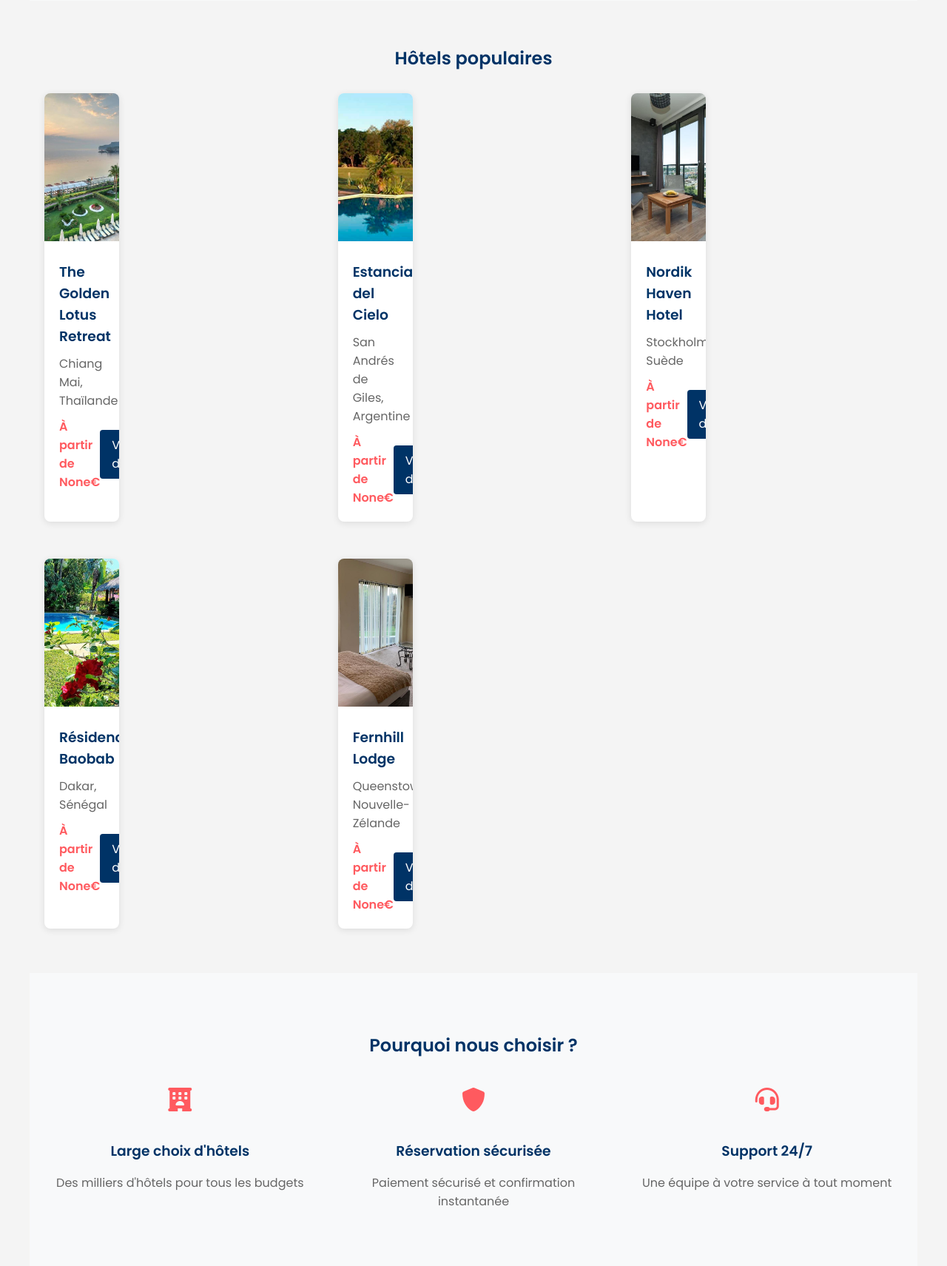
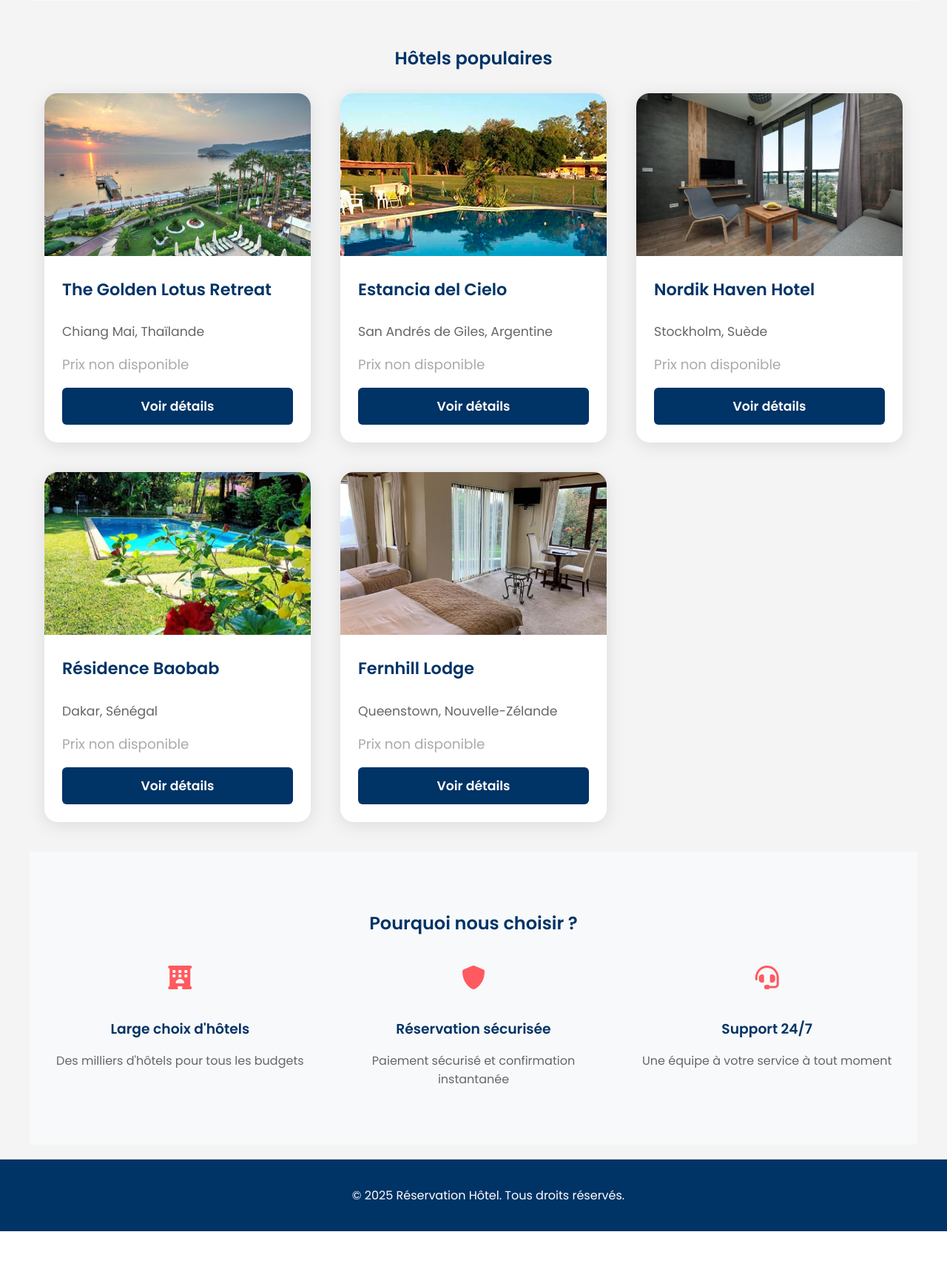
Before and after one commit to ayoubmk17/Reserv_hotel, a Django app: page / in a window 1280 px wide. Shown: the part 520-2231 px from the top of the page at 74% size. After the commit the page ends 2184 px from the top, so only its background shows below. Run offline with Django 4.2, Linux system fonts and the light colour scheme; data comes from the database, SQL or seed files in the repository; data that the repository does not hold is empty.

Commit message:
front fixed

```diff
--- a/templates/home.html
+++ b/templates/home.html
@@ -19,21 +19,25 @@
 <div class="featured-hotels" style="padding: 40px 20px;">
     <h2 style="text-align: center; color: #003366; margin-bottom: 30px;">Hôtels populaires</h2>
 
-    <div class="hotel-grid" style="display: grid; grid-template-columns: repeat(auto-fill, minmax(300px, 1fr)); gap: 30px; max-width: 1200px; margin: 0 auto;">
+    <div class="hotel-grid-home">
         {% for hotel in hotels %}
-        <div class="hotel-card" style="background: white; border-radius: 8px; overflow: hidden; box-shadow: 0 2px 10px rgba(0,0,0,0.1);">
-            {% if hotel.image %}
-            <img src="{{ hotel.image.url }}" alt="{{ hotel.name }}" style="width: 100%; height: 200px; object-fit: cover;">
-            {% else %}
-            <img src="https://via.placeholder.com/400x300?text=Hotel+Image" alt="{{ hotel.name }}" style="width: 100%; height: 200px; object-fit: cover;">
-            {% endif %}
-            <div style="padding: 20px;">
-                <h3 style="margin: 0 0 10px; color: #003366;">{{ hotel.name }}</h3>
-                <p style="color: #666; margin: 0 0 10px;">{{ hotel.city }}, {{ hotel.country }}</p>
-                <div style="display: flex; justify-content: space-between; align-items: center;">
-                    <span style="color: #ff5a5f; font-weight: 600;">À partir de {{ hotel.min_price }}€</span>
-                    <a href="{% url 'hotel-detail' hotel.id %}" style="background-color: #003366; color: white; padding: 8px 16px; text-decoration: none; border-radius: 4px;">Voir détails</a>
-                </div>
+        <div class="hotel-card-home">
+            <div class="hotel-image-home">
+                {% if hotel.image %}
+                <img src="{{ hotel.image.url }}" alt="{{ hotel.name }}">
+                {% else %}
+                <img src="https://via.placeholder.com/400x300?text=Hotel+Image" alt="{{ hotel.name }}">
+                {% endif %}
+            </div>
+            <div class="hotel-info-home">
+                <h3>{{ hotel.name }}</h3>
+                <p class="hotel-location-home">{{ hotel.city }}, {{ hotel.country }}</p>
+                {% if hotel.min_price is not None %}
+                    <div class="hotel-price-home">À partir de <span>{{ hotel.min_price }}€</span></div>
+                {% else %}
+                    <div class="hotel-price-home hotel-price-na">Prix non disponible</div>
+                {% endif %}
+                <a href="{% url 'hotel-detail' hotel.id %}" class="details-btn-home">Voir détails</a>
             </div>
         </div>
         {% empty %}
@@ -63,4 +67,89 @@
         </div>
     </div>
 </div>
+
+<style>
+.hotel-grid-home {
+    display: grid;
+    grid-template-columns: repeat(auto-fit, minmax(340px, 1fr));
+    gap: 40px;
+    max-width: 1200px;
+    margin: 0 auto;
+}
+.hotel-card-home {
+    background: white;
+    border-radius: 18px;
+    overflow: hidden;
+    box-shadow: 0 4px 24px rgba(0,0,0,0.10);
+    display: flex;
+    flex-direction: column;
+    transition: transform 0.3s, box-shadow 0.3s;
+    min-height: 100%;
+    align-items: stretch;
+}
+.hotel-card-home:hover {
+    transform: translateY(-8px) scale(1.03);
+    box-shadow: 0 8px 32px rgba(0,0,0,0.15);
+}
+.hotel-image-home img {
+    width: 100%;
+    height: 220px;
+    object-fit: cover;
+    display: block;
+}
+.hotel-info-home {
+    padding: 28px 24px 24px 24px;
+    display: flex;
+    flex-direction: column;
+    flex: 1;
+    justify-content: space-between;
+}
+.hotel-info-home h3 {
+    color: #003366;
+    margin: 0 0 10px 0;
+    font-size: 1.4em;
+    font-weight: 700;
+    word-break: break-word;
+}
+.hotel-location-home {
+    color: #666;
+    margin-bottom: 18px;
+    font-size: 1.08em;
+}
+.hotel-price-home {
+    color: #ff5a5f;
+    font-weight: 600;
+    font-size: 1.15em;
+    margin-bottom: 18px;
+}
+.hotel-price-home span {
+    color: #ff5a5f;
+    font-weight: bold;
+}
+.hotel-price-na {
+    color: #aaa !important;
+    font-weight: 400;
+}
+.details-btn-home {
+    background-color: #003366;
+    color: white;
+    padding: 12px 0;
+    border-radius: 6px;
+    text-align: center;
+    text-decoration: none;
+    font-weight: 600;
+    font-size: 1.08em;
+    transition: background 0.2s;
+    margin-top: auto;
+    display: block;
+}
+.details-btn-home:hover {
+    background-color: #004080;
+}
+@media (max-width: 900px) {
+    .hotel-grid-home {
+        grid-template-columns: 1fr;
+    }
+}
+</style>
 {% endblock %}
```
